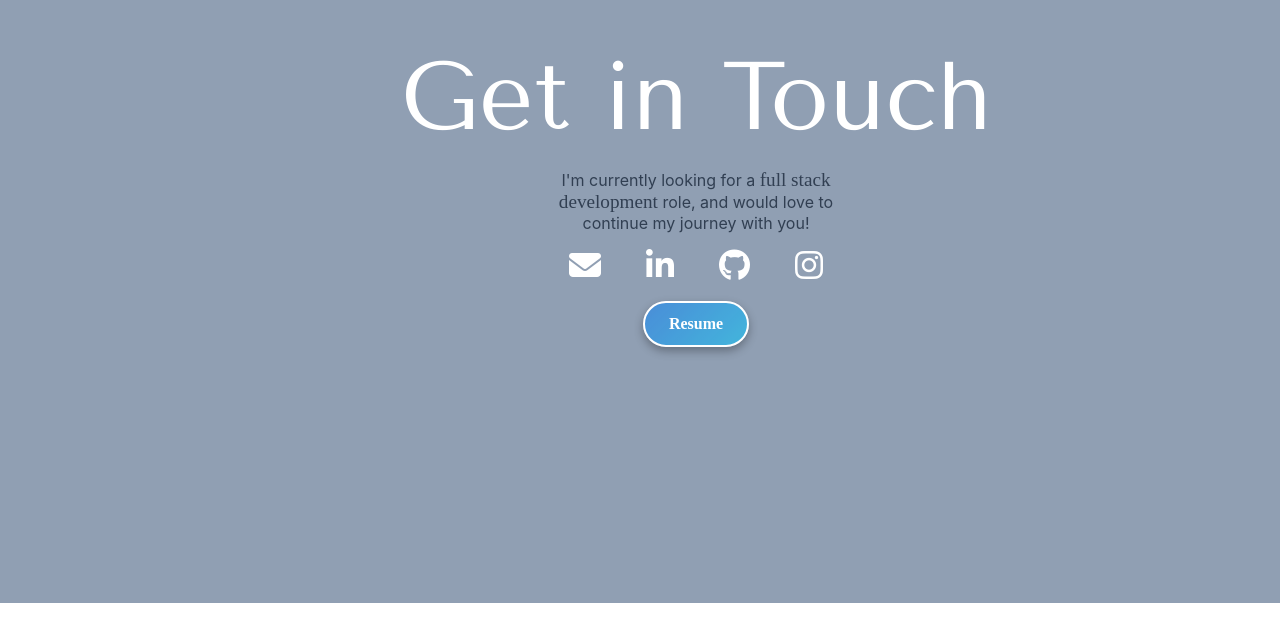
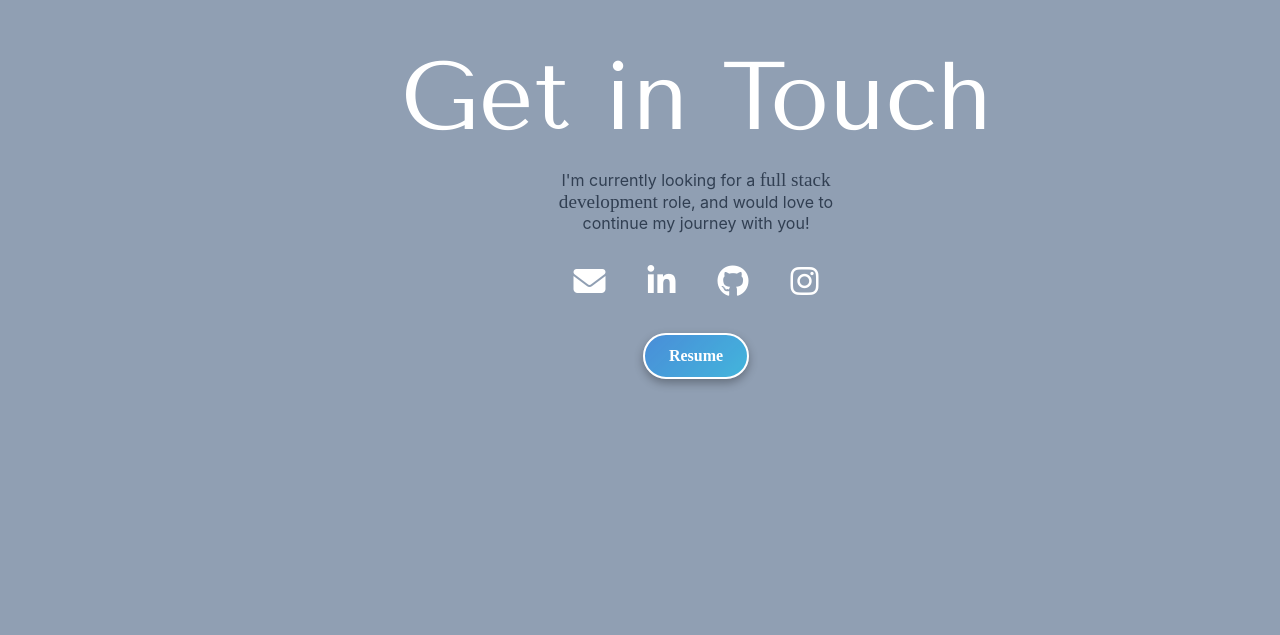
Before and after one commit to rahul2011421/rahul2011421.github.io, a React (Create React App) app: page / in a window 1280 px wide. Shown: the part 7161-7796 px from the top of the page. Before the commit the page ends 7764 px from the top, so only its background shows below. Built offline with nearby package versions, Linux system fonts and the light colour scheme; a web font is replaced by a local one.

Commit message:
incresed the social icons size

```diff
--- a/src/App.css
+++ b/src/App.css
@@ -479,12 +479,12 @@ img {
   display: flex;
   justify-content: center;
   align-items: center;
-  gap: 13px;
+  gap: 10px;
   margin-bottom: 20px;
 }
 
 .socials a {
-  font-size: 6vmin;
+  font-size: 8vmin;
 
   transition: transform 0.3s, color 0.3s;
 }
@@ -504,7 +504,7 @@ img {
 
 .socials a {
   font-size: 4vmin;
-  margin: 0 .5em;
+  margin: 0.5em;
 }
 
 
```
